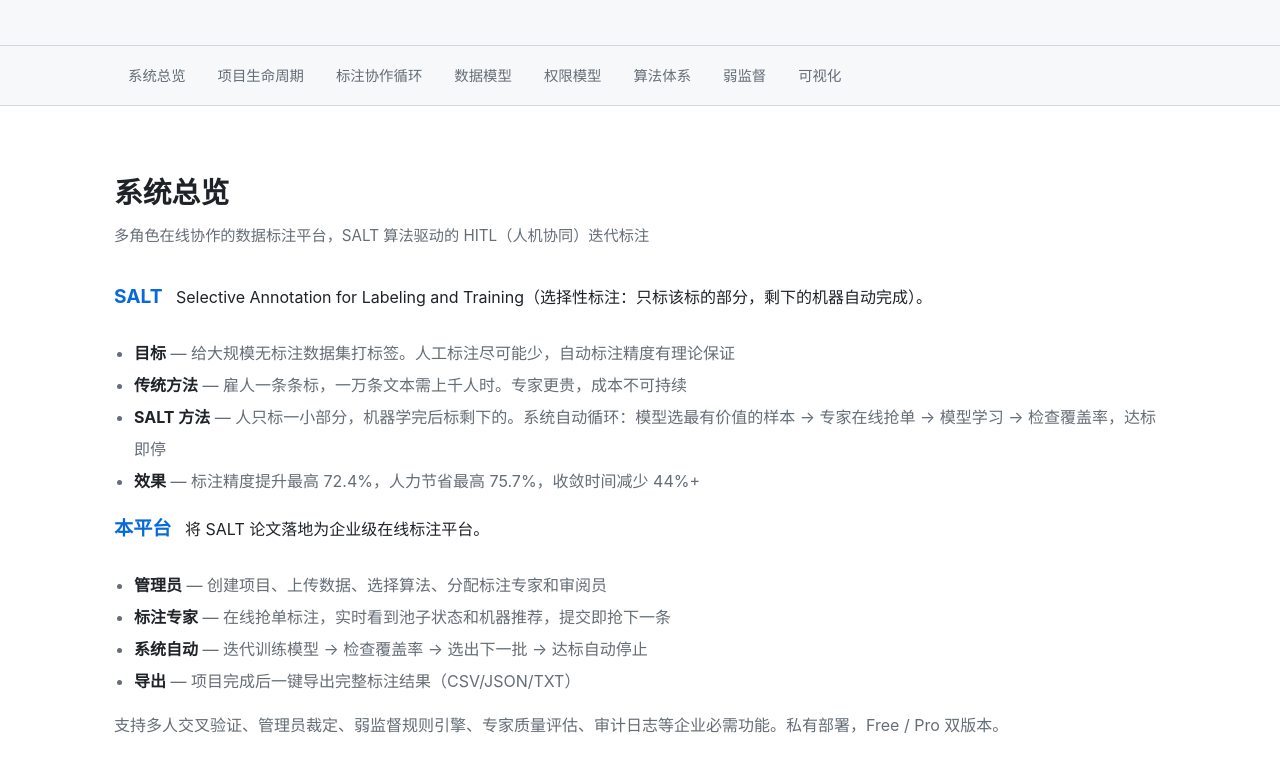
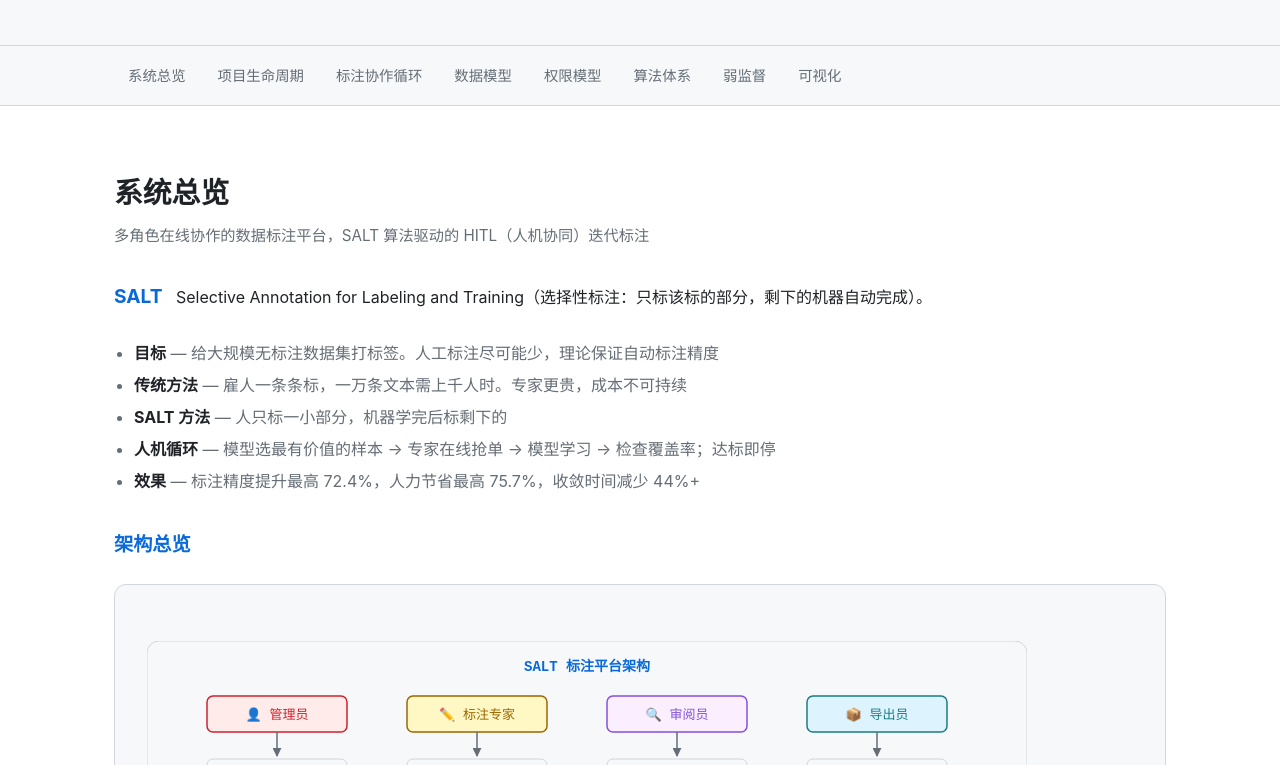
Before and after one commit to madokast/salt-design, a plain HTML site: page index.html in a window 1280 px wide. Shown: the part 187-952 px from the top of the page. Drawn offline with Linux system fonts and the light colour scheme.

Commit message:
Refine index.html

```diff
--- a/index.html
+++ b/index.html
@@ -162,20 +162,12 @@ footer a { color:var(--muted); }
 
 <h3 style="display:inline;color:var(--accent);">SALT</h3> &nbsp; Selective Annotation for Labeling and Training（选择性标注：只标该标的部分，剩下的机器自动完成）。<br><br>
 <ul style="color:var(--muted);line-height:2;margin:0 0 16px;padding-left:20px;">
-<li><strong style="color:var(--text);">目标</strong> — 给大规模无标注数据集打标签。人工标注尽可能少，自动标注精度有理论保证</li>
+<li><strong style="color:var(--text);">目标</strong> — 给大规模无标注数据集打标签。人工标注尽可能少，理论保证自动标注精度</li>
 <li><strong style="color:var(--text);">传统方法</strong> — 雇人一条条标，一万条文本需上千人时。专家更贵，成本不可持续</li>
-<li><strong style="color:var(--text);">SALT 方法</strong> — 人只标一小部分，机器学完后标剩下的。系统自动循环：模型选最有价值的样本 → 专家在线抢单 → 模型学习 → 检查覆盖率，达标即停</li>
+<li><strong style="color:var(--text);">SALT 方法</strong> — 人只标一小部分，机器学完后标剩下的</li>
+<li><strong style="color:var(--text);">人机循环</strong> — 模型选最有价值的样本 → 专家在线抢单 → 模型学习 → 检查覆盖率；达标即停</li>
 <li><strong style="color:var(--text);">效果</strong> — 标注精度提升最高 72.4%，人力节省最高 75.7%，收敛时间减少 44%+</li>
 </ul>
-
-<h3 style="display:inline;color:var(--accent);">本平台</h3> &nbsp; 将 SALT 论文落地为企业级在线标注平台。<br><br>
-<ul style="color:var(--muted);line-height:2;margin:0 0 16px;padding-left:20px;">
-<li><strong style="color:var(--text);">管理员</strong> — 创建项目、上传数据、选择算法、分配标注专家和审阅员</li>
-<li><strong style="color:var(--text);">标注专家</strong> — 在线抢单标注，实时看到池子状态和机器推荐，提交即抢下一条</li>
-<li><strong style="color:var(--text);">系统自动</strong> — 迭代训练模型 → 检查覆盖率 → 选出下一批 → 达标自动停止</li>
-<li><strong style="color:var(--text);">导出</strong> — 项目完成后一键导出完整标注结果（CSV/JSON/TXT）</li>
-</ul>
-<p>支持多人交叉验证、管理员裁定、弱监督规则引擎、专家质量评估、审计日志等企业必需功能。私有部署，Free / Pro 双版本。</p>
 
 <h3>架构总览</h3>
 <div class="diagram">
```
